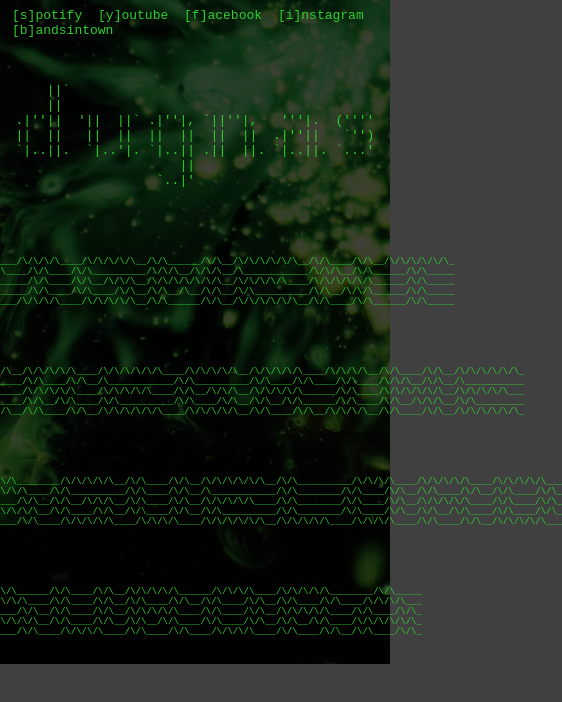
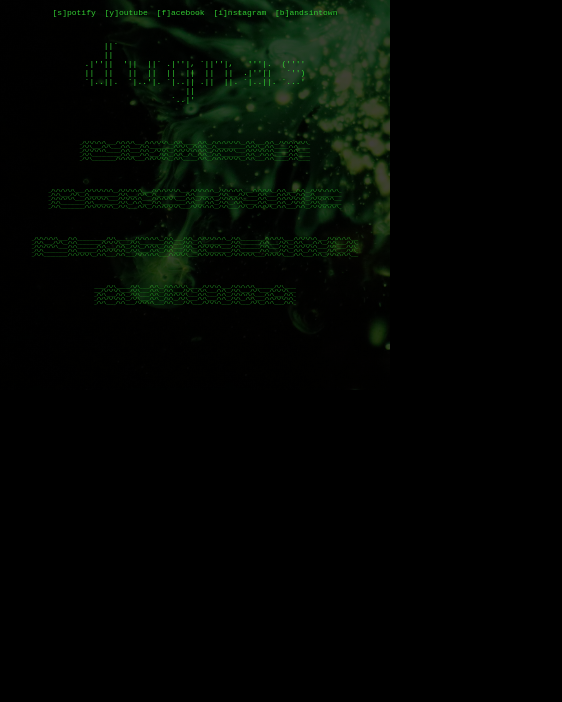
Before and after one commit to lukassup/dugnas.eu, a plain HTML site: page index.html in a window 390 px wide. Shown: the whole page, 562 px wide, since content can reach past the window. Drawn offline with Linux system fonts and the light colour scheme.

Commit message:
responsive

```diff
--- a/index.html
+++ b/index.html
@@ -19,15 +19,11 @@
       gap: 2rem;
       background-color: black;
       color: limegreen;
-      background: url("pigment.jpg"), rgba(0, 0, 0, 0.75);
-      background-blend-mode: multiply;
+      background: linear-gradient(rgba(0, 0, 0, 0.75), rgba(0, 0, 0, 0.75)), url("pigment.jpg"), black;
       background-position: right top;
       background-repeat: no-repeat;
-      background-size: cover;
-    }
-
-    .text-xxs {
-      font-size: xx-small;
+      background-attachment: fixed;
+      background-size: 67% auto;
     }
 
     a {
@@ -36,17 +32,43 @@
       text-decoration: none;
     }
 
+    a :hover {
+      color: lime;
+    }
+
+    .text-xxs {
+      font-size: xx-small;
+    }
+
     .menu a {
       padding: 0.25rem;
     }
 
     .menu a:hover {
-      background-color: limegreen;
+      background-color: lime;
       color: black;
     }
 
     .title :hover {
       text-shadow: 0.25rem 0 0;
+    }
+
+    @media only screen and (max-width: 600px) {
+      body {
+        background-size: 100% auto;
+      }
+
+      * {
+        font-size: 8px;
+      }
+
+      a {
+        font-size: 8px;
+      }
+
+      .text-xxs {
+        font-size: 4px;
+      }
     }
   </style>
 </head>
```
